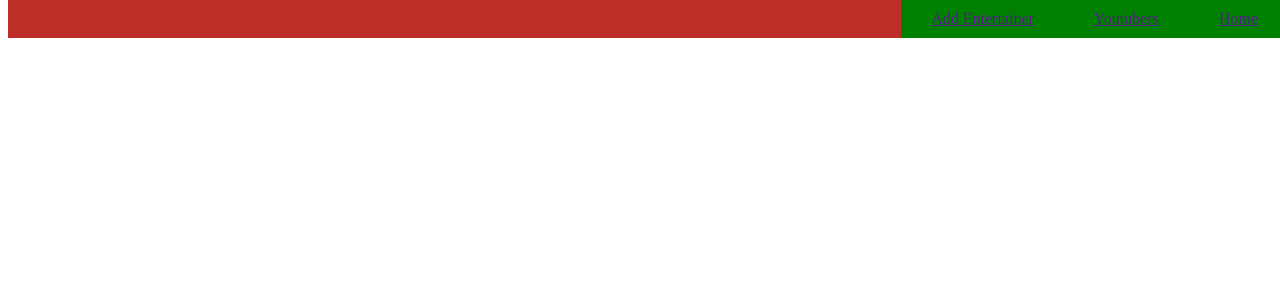
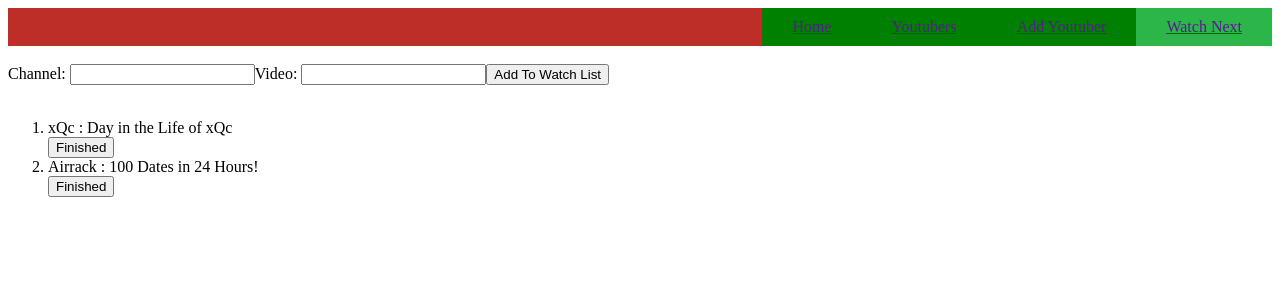
Before and after one commit to Reked37/Youtube-watch-list, a React (Create React App) app in the folder project-app/: page /watchnext in a window 1280 px wide. Shown: the top 300 px of the page. Built offline with nearby package versions, Linux system fonts and the light colour scheme; data requests are answered from the project's data file.

Commit message:
video to watch component

```diff
--- a/project-app/db.json
+++ b/project-app/db.json
@@ -60,5 +60,17 @@
       "logo": "https://yt3.googleusercontent.com/ytc/AGIKgqPPegC3IaW_vq9Ul_ks94evM4AFXyfD2FlhR48vN94=s900-c-k-c0x00ffffff-no-rj",
       "subs": 94
     }
+  ],
+  "watchnext":[
+    {
+      "id":1,
+      "channel": "xQc",
+      "video": "Day in the Life of xQc"
+    },
+    {
+      "id":2,
+      "channel":"Airrack",
+      "video": "100 Dates in 24 Hours!"
+    }
   ]
 }
--- /dev/null
+++ b/project-app/src/AddToWatch.js
@@ -0,0 +1,15 @@
+import React from "react"
+
+function AddToWatch(){
+    return(
+        <form>
+            <label>Channel: </label>
+            <input></input>
+            <label>Video: </label>
+            <input></input>
+            <button type="submit">Add To Watch List</button>
+        </form>
+    )
+}
+
+export default AddToWatch
--- a/project-app/src/App.js
+++ b/project-app/src/App.js
@@ -4,21 +4,29 @@ import Navbar from "./Navbar"
 import YoutuberContainer from "./YoutuberContainer";
 import Home from "./Home"
 import AddYoutuber from "./AddYoutuber";
+import WatchNextList from "./WatchNextList";
 
 function App() {
   const[youtubers, setYoutubers]=useState([])
+  const [watchVideos, setWatchVideos]=useState([])
+
   useEffect(()=>{
     fetch('http://localhost:3000/youtubers')
     .then(res=>res.json())
     .then(data=>setYoutubers(data))
   },[])
 
+  useEffect(()=>{
+    fetch('http://localhost:3000/watchnext')
+    .then(res=>res.json())
+    .then(data=>setWatchVideos(data))
+  },[])
+
+
   function postYoutuber(newYoutuber){
     console.log(newYoutuber)
     setYoutubers([...youtubers,newYoutuber])
   }
-
-
 
   return (
     <div>
@@ -27,6 +35,7 @@ function App() {
         <Route path="/" element={<Home/>}></Route>
         <Route path="addyoutuber" element={<AddYoutuber onPostYoutuber={postYoutuber}/>}></Route>
         <Route path="listofyoutubers" element={<YoutuberContainer youtubers={youtubers} />}></Route>
+        <Route path="watchnext" element={<WatchNextList watchVideos={watchVideos}/>}></Route>
       </Routes>
     </div>
   );
--- a/project-app/src/Navbar.js
+++ b/project-app/src/Navbar.js
@@ -5,9 +5,10 @@ function Navbar(){
 
     return(
         <div className="navbar">
-            <NavLink to="/" className="navli">Home</NavLink>
-            <NavLink to="listofyoutubers" className="navli">Youtubers</NavLink>
-            <NavLink to="addyoutuber" className="navli">Add Entertainer</NavLink>
+            <NavLink to="watchnext">Watch Next</NavLink>
+            <NavLink to="addyoutuber" >Add Youtuber</NavLink>
+            <NavLink to="listofyoutubers" >Youtubers</NavLink>
+            <NavLink to="/" >Home</NavLink>
         </div>
     )
 }
--- /dev/null
+++ b/project-app/src/WatchNextItem.js
@@ -0,0 +1,14 @@
+import React from "react"
+
+function WatchNextItem({watchVideo}){
+   const { id, channel, video}=watchVideo
+
+    return(
+        <div>
+            <li>{channel} : {video}</li>
+            <button>Finished</button>
+        </div>
+    )
+}
+
+export default WatchNextItem
--- /dev/null
+++ b/project-app/src/WatchNextList.js
@@ -0,0 +1,21 @@
+import React from "react"
+import WatchNextItem from "./WatchNextItem"
+import AddToWatch from"./AddToWatch"
+
+function WatchNextList({watchVideos}){
+    console.log(watchVideos)
+    return(
+        <div>
+            <br></br>
+            <AddToWatch/>
+            <br></br>
+            <ol>
+                {watchVideos.map(video => {
+                    return <WatchNextItem watchVideo={video} />
+                })}
+            </ol>
+        </div>
+    )
+}
+
+export default WatchNextList
--- a/project-app/src/index.css
+++ b/project-app/src/index.css
@@ -5,10 +5,9 @@
   overflow:hidden;
   top:0;
   width:100%;
-  position:fixed
 }
 
-.navli{
+.navbar a{
   color:rgb(85, 30, 136);
   float:right;
   padding:10px 30px;
@@ -16,9 +15,9 @@
   background:green;
 }
 
-.navli:hover{
+.navbar a:hover{
   background-color: rgb(44, 182, 74);
 }
-.navbar li:active{
+.navbar a.active{
   background-color: rgb(44, 182, 74);
 }
```
